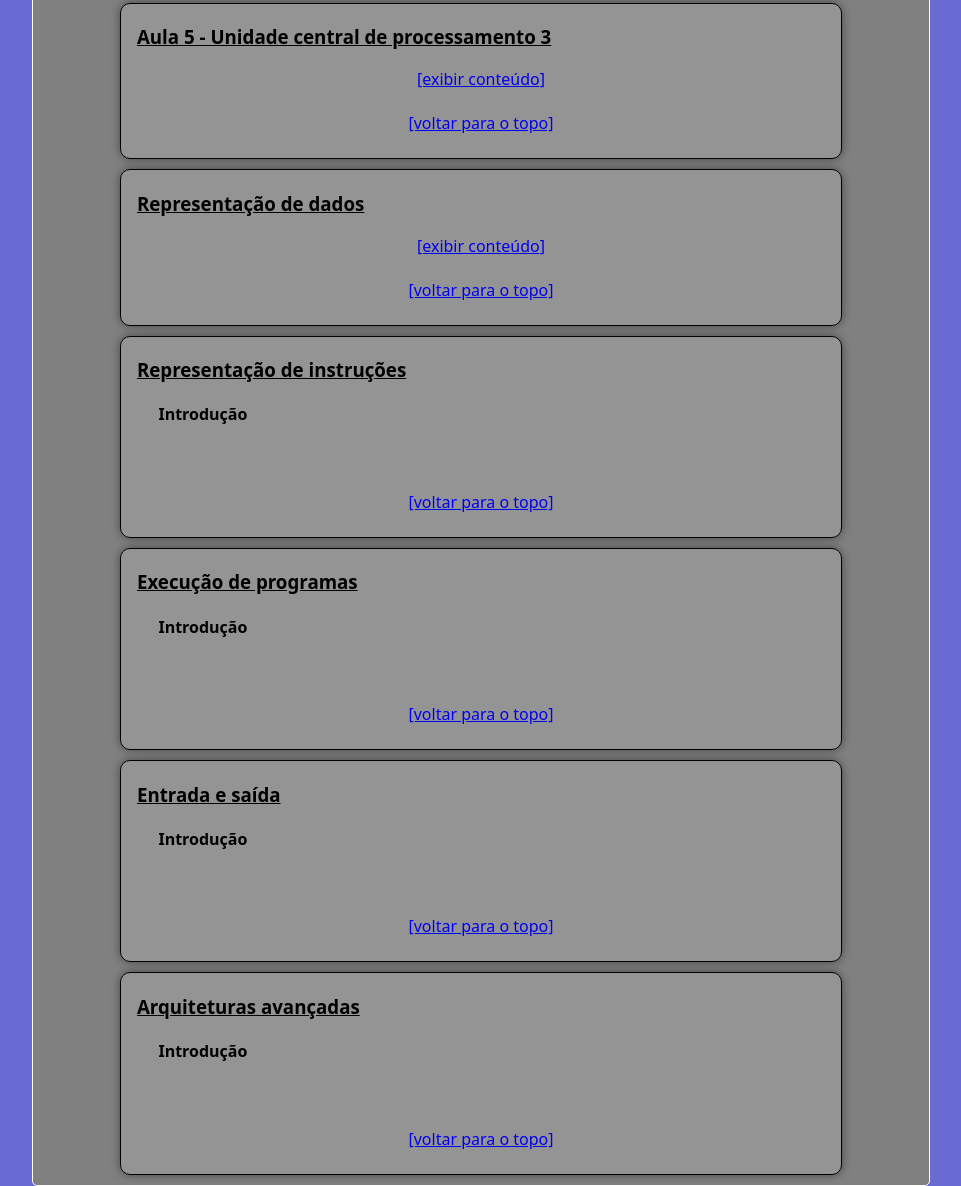
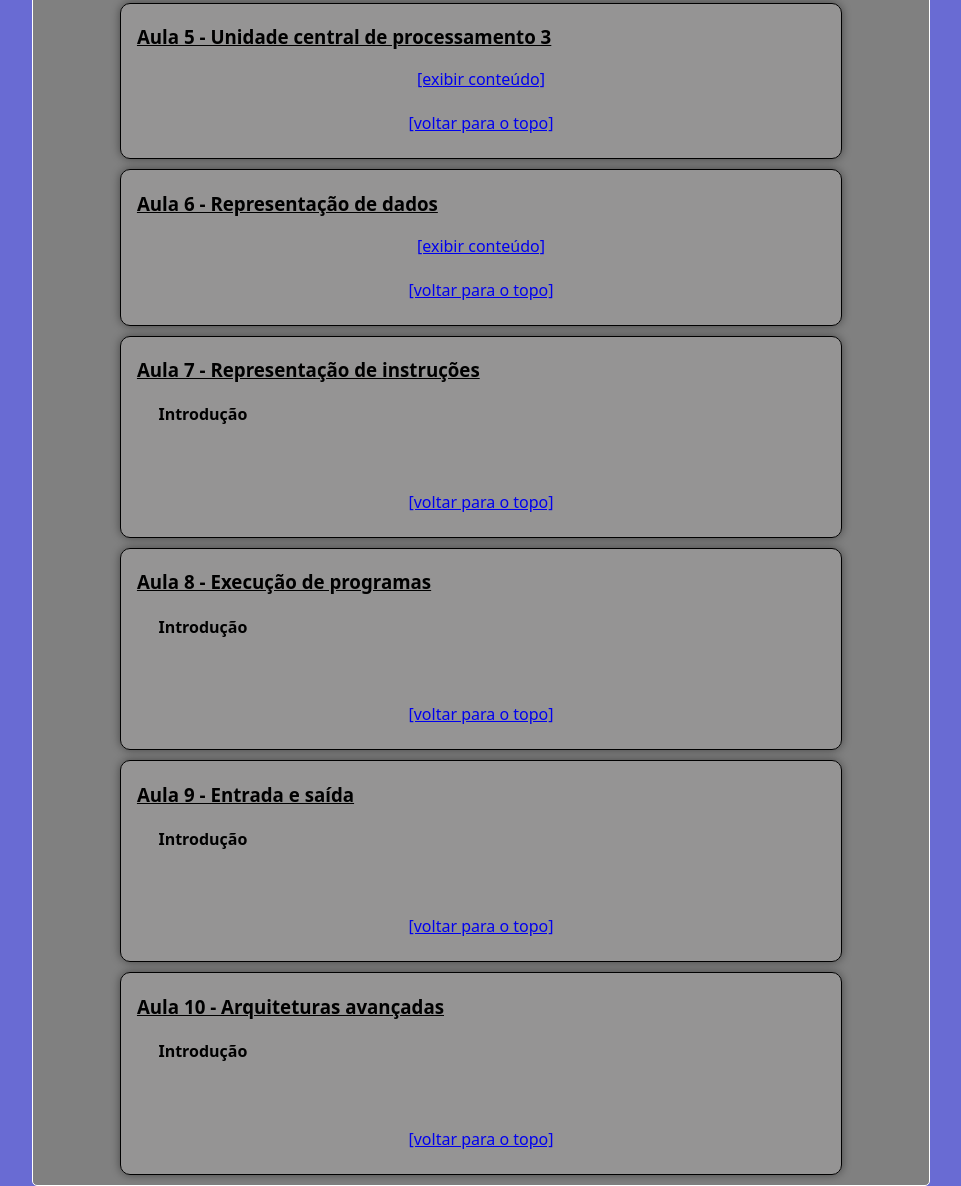
Before and after one commit to CEDERJ/OrganizacaoComputadores, a plain HTML site: page index.html in a window 1280 px wide. Shown: the part 1040-2226 px from the top of the page, without its empty margins (167-1128 px from the left). Drawn offline with Linux system fonts and the light colour scheme.

Commit message:
Pequenos ajustes de texto

```diff
--- a/index.html
+++ b/index.html
@@ -149,7 +149,7 @@
     </div>
 
     <div id="repr-dados">
-      <h3>Representação de dados</h3>
+      <h3>Aula 6 - Representação de dados</h3>
       <a id="exibe-6" href="javascript:exibe_esconde(6)">[exibir conteúdo]</a>
       <section class="conteudo" id="conteudo-6">
         <h4>Padrão IEEE 754 - Representação em ponto flutuante</h4>
@@ -162,7 +162,7 @@
     </div>
 
     <div id="repr-instr">
-      <h3>Representação de instruções</h3>
+      <h3>Aula 7 - Representação de instruções</h3>
       <h4>Introdução</h4>
       <br/><br/>
       <a href="#topo">[voltar para o topo]</a>
@@ -170,7 +170,7 @@
     </div>
 
     <div id="exec-prog">
-      <h3>Execução de programas</h3>
+      <h3>Aula 8 - Execução de programas</h3>
       <h4>Introdução</h4>
       <br/><br/>
       <a href="#topo">[voltar para o topo]</a>
@@ -178,7 +178,7 @@
     </div>
 
     <div id="inout">
-      <h3>Entrada e saída</h3>
+      <h3>Aula 9 - Entrada e saída</h3>
       <h4>Introdução</h4>
       <br/><br/>
       <a href="#topo">[voltar para o topo]</a>
@@ -186,7 +186,7 @@
     </div>
 
     <div id="arq-avanc">
-      <h3>Arquiteturas avançadas</h3>
+      <h3>Aula 10 - Arquiteturas avançadas</h3>
       <h4>Introdução</h4>
       <br/><br/>
       <a href="#topo">[voltar para o topo]</a>
```
